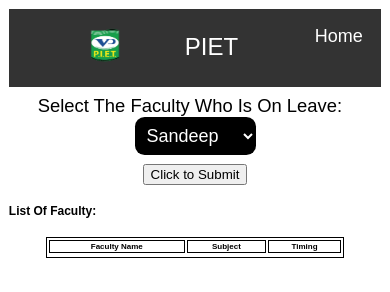
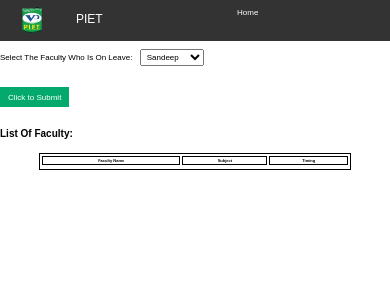
Before and after one commit to gulabpreets/timeTableMngmnt, a plain HTML site: page index.html in a window 390 px wide. Drawn offline with Linux system fonts and the light colour scheme; files whose address does not match are found by name.

Commit message:
Updated UI style1.css
updated UI

```diff
--- a/style1.css
+++ b/style1.css
@@ -1,4 +1,4 @@
-html{
+/* html{
   font-size: 62.5%
 }
 
@@ -189,4 +189,170 @@ border-radius: 1.2rem;
       html{
         font-size: .5rem
       }
+} */
+
+
+/* Reset default margin and padding */
+html, body {
+  margin: 0;
+  padding: 0;
 }
+
+/* Set font size to 10px (for easier rem units) */
+html {
+  font-size: 10px;
+}
+
+body {
+  font-family: Arial, Helvetica, sans-serif;
+}
+
+/* Navigation */
+.n1 {
+  list-style-type: none;
+  margin: 0;
+  padding: 0;
+  overflow: hidden;
+  background-color: #333;
+}
+
+.i0 {
+  float: left;
+  text-align: center;
+  padding: 1rem;
+}
+
+.i11 {
+  float: left;
+  font-size: 3rem;
+  padding: 3rem;
+  color: #ffffff;
+}
+
+.i1 {
+  float: right;
+  font-size: 2rem;
+  padding: 1rem;
+}
+
+.i1 a {
+  display: block;
+  color: white;
+  text-align: center;
+  padding: 1.4rem 1.6rem;
+  text-decoration: none;
+  font-size: 2rem;
+}
+
+.i1 a:hover {
+  background-color: #111;
+}
+
+.piet_l {
+  width: 11rem;
+  height: 6rem;
+  border-radius: 1rem;
+}
+
+/* Form */
+.part2 {
+  margin: 2rem 0;
+}
+
+label {
+  font-size: 2rem;
+  margin-right: 1rem;
+}
+
+select {
+  font-size: 2rem;
+  padding: 0.5rem;
+}
+
+.part3 {
+  margin: 2rem 0;
+}
+
+#btn {
+  background-color: #04AA6D;
+  color: white;
+  padding: 1.4rem 2rem;
+  border: none;
+  cursor: pointer;
+  font-size: 2rem;
+}
+
+#btn:hover {
+  opacity: 0.8;
+}
+
+/* List of Faculty */
+.part4 {
+  margin-top: 4rem;
+}
+
+h2 {
+  font-size: 2.5rem;
+}
+
+#ord_lst {
+  margin-top: 2rem;
+  font-size: 2rem;
+}
+
+/* Responsive Styling */
+@media screen and (max-width: 900px) {
+  html {
+    font-size: 8px;
+  }
+
+  .i11 {
+    font-size: 3.5rem;
+    padding: 3rem 3rem;
+  }
+
+  .piet_l {
+    width: 17rem;
+    height: 10rem;
+    border-radius: 1rem;
+  }
+
+  .i1 {
+    float: none;
+    font-size: 1.6rem;
+    margin: 0;
+    padding: 0.7rem;
+  }
+}
+
+@media screen and (max-width: 780px) {
+  html {
+    font-size: 5px;
+  }
+
+  .i11 {
+    font-size: 3rem;
+    padding: 2rem 2rem;
+  }
+
+  .piet_l {
+    width: 14rem;
+    height: 8rem;
+    border-radius: 1rem;
+  }
+
+  .i1 {
+    padding: 0.5rem;
+    font-size: 1.4rem;
+  }
+}
+
+@media screen and (max-width: 600px) {
+  html {
+    font-size: 4px;
+  }
+
+  .i11 {
+    font-size: 2rem;
+    padding: 2rem 2rem;
+  }
```
